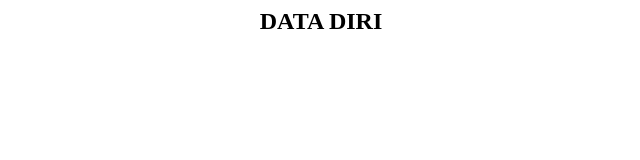
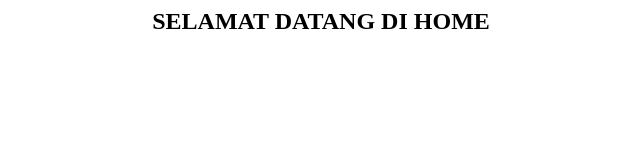
Before and after one commit to jessica-xrpl2/branch_html, a plain HTML site: page HOMEE.HTML in a window 1280 px wide. Shown: the whole page, without its empty margins (319-959 px from the left). Drawn offline with Linux system fonts and the light colour scheme.

Commit message:
Update HOMEE.HTML

```diff
--- a/HOMEE.HTML
+++ b/HOMEE.HTML
@@ -2,7 +2,7 @@
     <head>
         <body>
             <h2 align=center>
-                DATA DIRI
+                SELAMAT DATANG DI HOME
             </h2>
         </body>
     </head>
```
